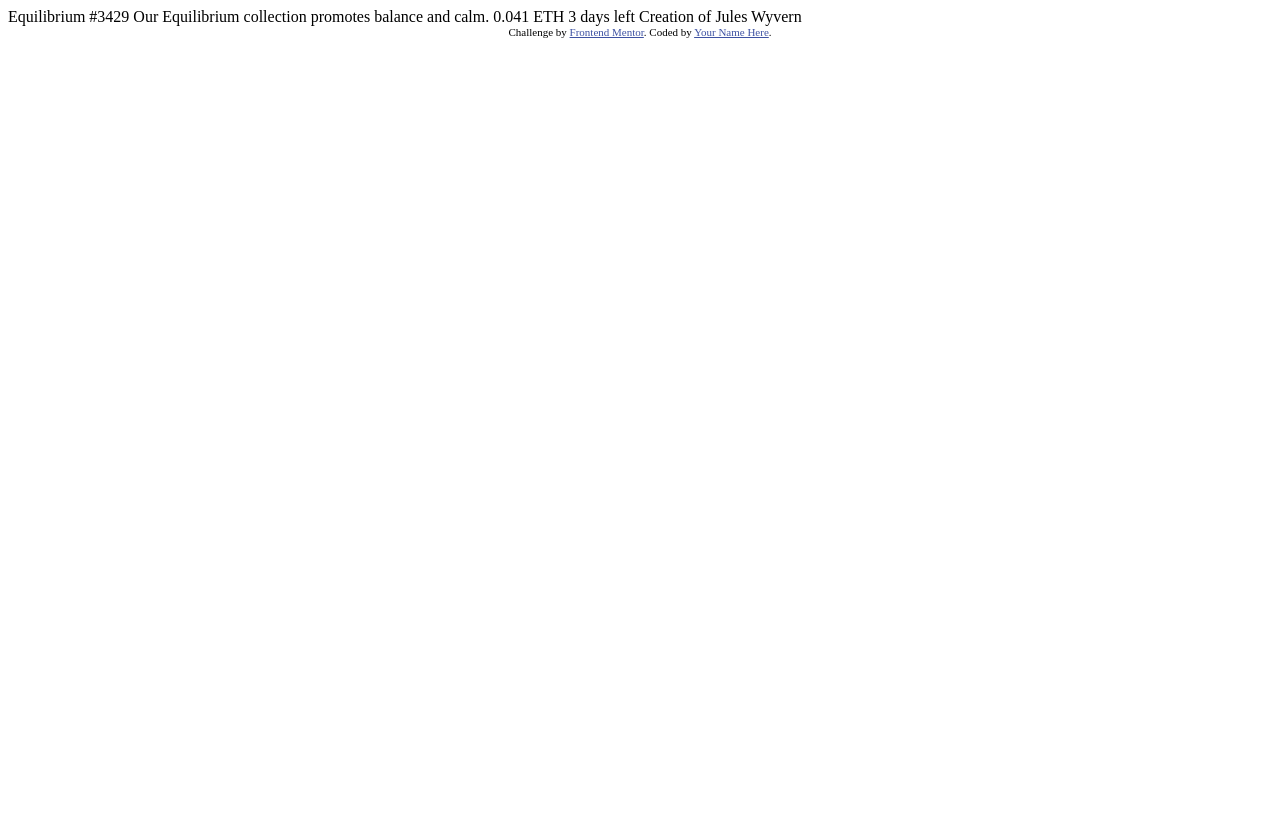
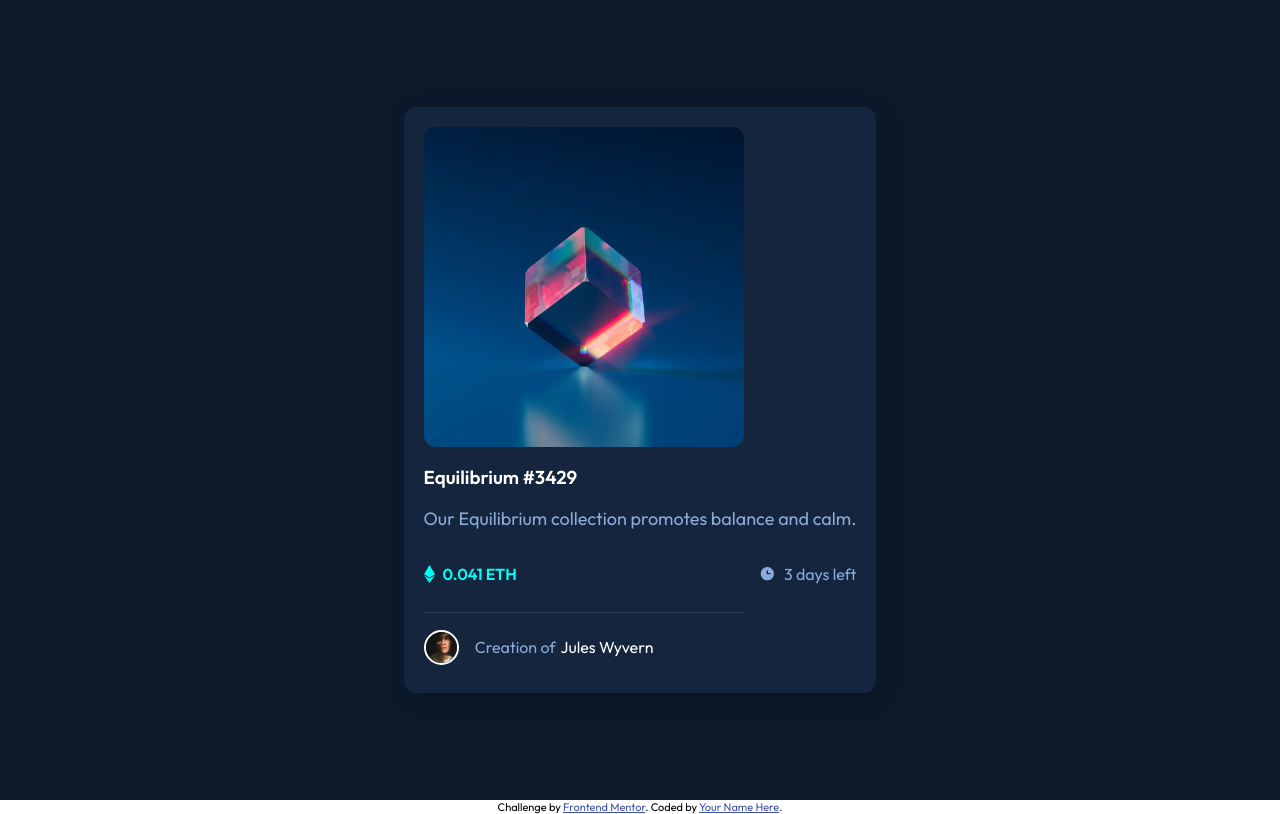
Before and after one commit to ivdevelopment/nft-preview-card, a plain HTML site: page index.html in a window 1280 px wide. Drawn offline with Linux system fonts and the light colour scheme.

Commit message:
Finished Project

```diff
--- /dev/null
+++ b/css/style.css
@@ -0,0 +1,123 @@
+* {
+    box-sizing: border-box;
+    font-family: 'Outfit', sans-serif;
+}
+
+:root {
+    --bg-card: hsl(216, 50%, 16%);
+    --bg-main: hsl(217, 54%, 11%);
+    --bg-line: hsl(215, 32%, 27%);
+    --clr-text: hsl(215, 51%, 70%);
+    --clr-white: hsl(0, 0%, 100%);
+    --clr-accent: hsl(178, 100%, 50%);
+}
+
+body {
+    margin: 0;
+    padding: 0;
+}
+
+main {
+    height: 100vh;
+    width: 100%;
+    background: var(--bg-main);
+    display: flex;
+    align-items: center;
+    justify-content: center;
+}
+
+.card {
+    background: var(--bg-card);
+    display: flex;
+    flex-direction: column;
+    padding: 1.25em;
+    border-radius: 0.75em;
+    box-shadow: 5px 5px 20px rgba(0, 0, 0, 0.205);
+}
+
+h3 {
+    color: var(--clr-white);
+    margin: 0;
+    margin-top: 0.75em;
+}
+
+header img {
+    width: 20em;
+    border-radius: 0.75em;
+}
+
+.card-text p {
+    color: var(--clr-text);
+    font-size: 18px;
+}
+
+.card-text p {
+    max-width: fit-content;
+    padding: 0;
+}
+
+.card-info {
+    display: flex;
+    flex-direction: row;
+    justify-content: space-between;
+    padding: 0;
+}
+
+.crypto-info {
+    display: flex;
+    flex-direction: row;
+    align-items: center;
+}
+
+.crypto-info img {
+    padding-right: 0.5em;
+}
+
+.time-info img {
+    padding-right: 0.5em;
+}
+
+.time-info {
+    display: flex;
+    flex-direction: row;
+    align-items: center;
+}
+
+.time-info p {
+    color: var(--clr-text);
+}
+
+.crypto-info p {
+    color: var(--clr-accent);
+    font-weight: bold;
+}
+
+#line {
+    background: var(--bg-line);
+    width: 20em;
+    height: 0.1em;
+    margin-bottom: 0.5em;
+    margin-top: 0.75em;
+}
+
+footer {
+    display: flex;
+    flex-direction: row;
+    align-items: center;
+}
+
+footer img {
+    height: 2.20em;
+    border: 2px solid white;
+    border-radius: 1.10em;
+}
+
+footer p {
+    padding-left: 1em;
+    color: var(--clr-text);
+}
+
+span {
+    color: var(--clr-white);
+    padding-left: 0.1em;
+}
--- a/index.html
+++ b/index.html
@@ -1,33 +1,68 @@
 <!DOCTYPE html>
 <html lang="en">
+
 <head>
-  <meta charset="UTF-8">
-  <meta name="viewport" content="width=device-width, initial-scale=1.0"> <!-- displays site properly based on user's device -->
+    <meta charset="UTF-8">
+    <meta name="viewport" content="width=device-width, initial-scale=1.0">
+    <!-- displays site properly based on user's device -->
+    <link rel="preconnect" href="https://fonts.googleapis.com">
+    <link rel="preconnect" href="https://fonts.gstatic.com" crossorigin>
+    <link href="https://fonts.googleapis.com/css2?family=Outfit:wght@300;400;600&display=swap" rel="stylesheet">
+    <link rel="icon" type="image/png" sizes="32x32" href="./images/favicon-32x32.png">
+    <link rel="stylesheet" href="css/style.css">
 
-  <link rel="icon" type="image/png" sizes="32x32" href="./images/favicon-32x32.png">
+    <title>Frontend Mentor | NFT preview card component</title>
 
-  <title>Frontend Mentor | NFT preview card component</title>
+    <!-- Feel free to remove these styles or customise in your own stylesheet 👍 -->
+    <style>
+        .attribution {
+            font-size: 11px;
+            text-align: center;
+        }
 
-  <!-- Feel free to remove these styles or customise in your own stylesheet 👍 -->
-  <style>
-    .attribution { font-size: 11px; text-align: center; }
-    .attribution a { color: hsl(228, 45%, 44%); }
-  </style>
+        .attribution a {
+            color: hsl(228, 45%, 44%);
+        }
+    </style>
 </head>
+
 <body>
+    <main>
+        <div class="card">
+            <header>
+                <img src="images/image-equilibrium.jpg" alt="">
+            </header>
+            <div class="card-header">
+                <h3>Equilibrium #3429</h3>
+            </div>
+            <div class="card-text">
+                <p>Our Equilibrium collection promotes balance and calm.</p>
+            </div>
+            <div class="card-info">
+                <div class="crypto-info">
+                    <img src="images/icon-ethereum.svg" alt="">
+                    <p>0.041 ETH</p>
+                </div>
+                <div class="time-info">
+                    <img src="images/icon-clock.svg" alt="">
+                    <p>3 days left</p>
+                </div>
+            </div>
+            <div id="line">
+            </div>
+            <footer>
 
-  Equilibrium #3429
+                <img src="images/image-avatar.png" alt="">
+                <p>Creation of <span> Jules Wyvern</span></p>
+            </footer>
 
-  Our Equilibrium collection promotes balance and calm.
 
-  0.041 ETH
-  3 days left
+    </main>
+    <div class="attribution">
+        Challenge by <a href="https://www.frontendmentor.io?ref=challenge" target="_blank">Frontend Mentor</a>. Coded by <a href="#">Your Name Here</a>.
+    </div>
 
-  Creation of Jules Wyvern
 
-  <div class="attribution">
-    Challenge by <a href="https://www.frontendmentor.io?ref=challenge" target="_blank">Frontend Mentor</a>.
-    Coded by <a href="#">Your Name Here</a>.
-  </div>
 </body>
+
 </html>
```
